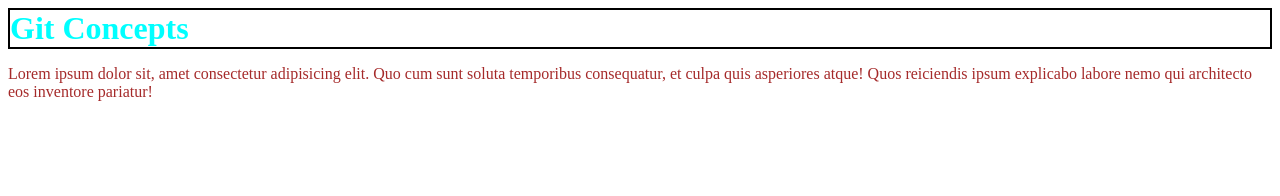
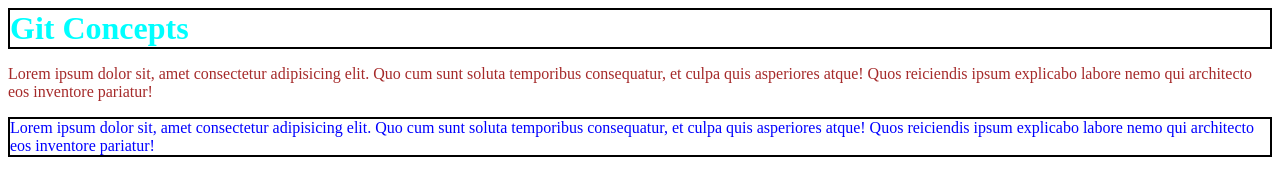
Before and after one commit to priyanshu6386/newrepos, a plain HTML site: page index.html in a window 1280 px wide. Drawn offline with Linux system fonts and the light colour scheme.

Commit message:
thirdversion

```diff
--- a/index.html
+++ b/index.html
@@ -15,5 +15,11 @@
       reiciendis ipsum explicabo labore nemo qui architecto eos inventore
       pariatur!
     </p>
+    <p id="new">
+        Lorem ipsum dolor sit, amet consectetur adipisicing elit. Quo cum sunt
+        soluta temporibus consequatur, et culpa quis asperiores atque! Quos
+        reiciendis ipsum explicabo labore nemo qui architecto eos inventore
+        pariatur!
+      </p>
   </body>
 </html>
--- a/style.css
+++ b/style.css
@@ -8,3 +8,9 @@
 
     color: brown;
 }
+
+#new{
+
+    color: blue;
+    border: 2px solid black;
+}
```
